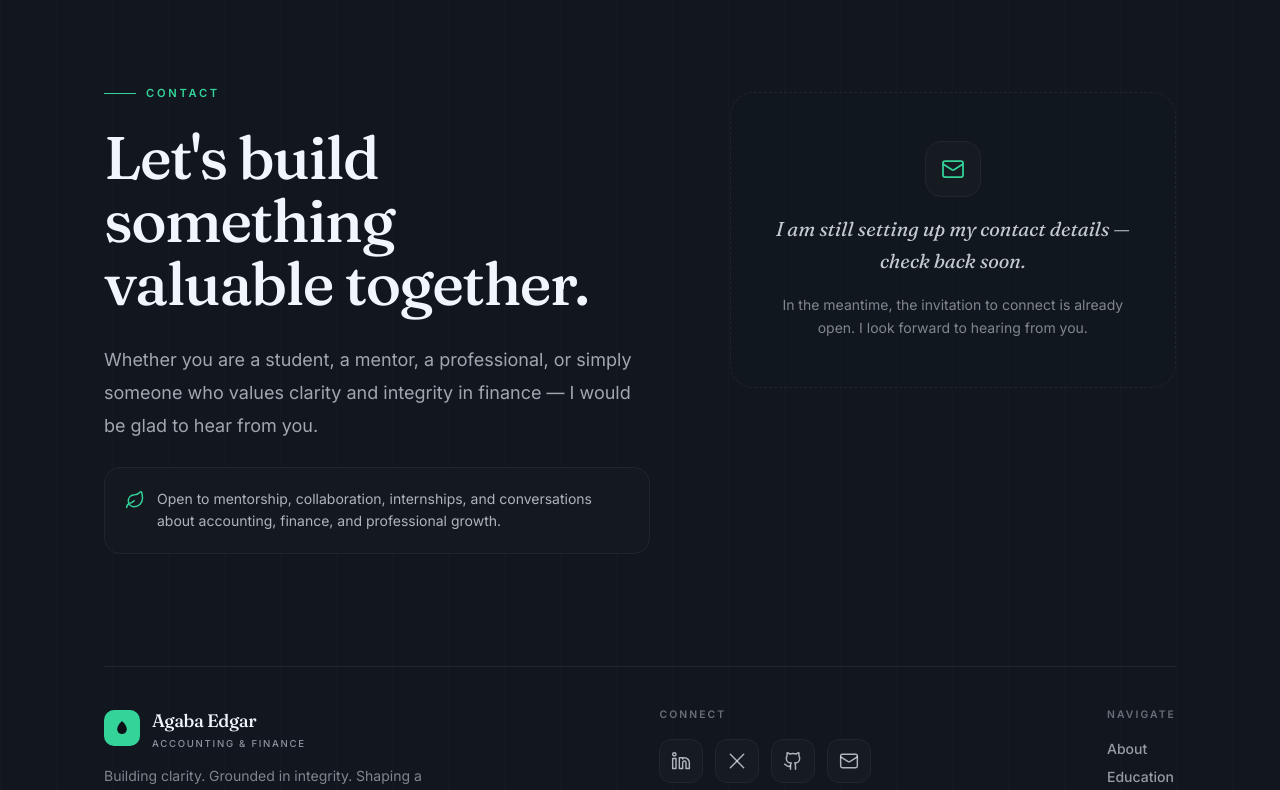
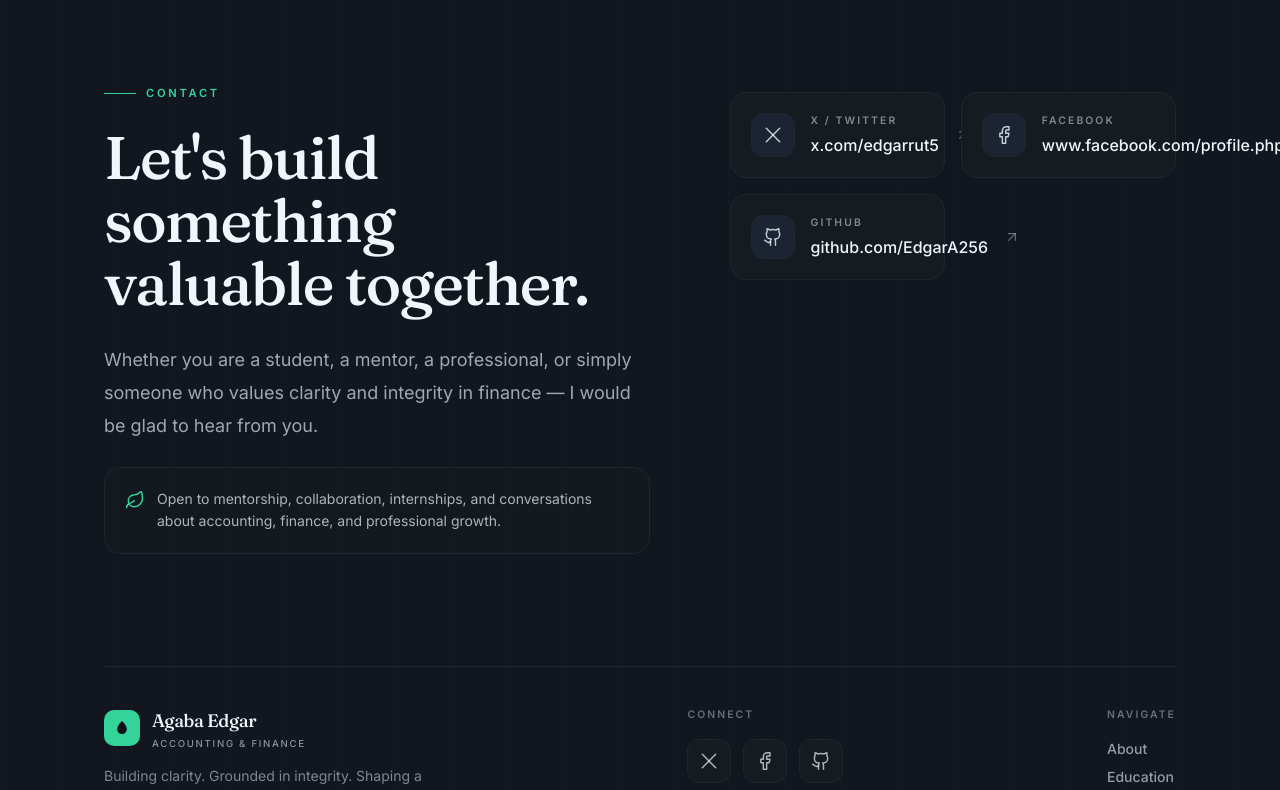
Before and after one commit to EdgarA256/portfolio, a React (Vite) app: page / in a window 1280 px wide. Shown: the part 9880-10670 px from the top of the page. Built offline with nearby package versions, Linux system fonts and the light colour scheme.

Commit message:
Add social links: X, Facebook, GitHub to footer and profile data

```diff
--- a/src/components/Contact.tsx
+++ b/src/components/Contact.tsx
@@ -4,10 +4,9 @@ import { Reveal } from "./Reveal";
 import { Wordmark } from "./Wordmark";
 
 const socialLinks = [
-  { label: "LinkedIn", icon: "linkedin", href: "#" },
-  { label: "X / Twitter", icon: "twitter", href: "#" },
-  { label: "GitHub", icon: "github", href: "#" },
-  { label: "Email", icon: "mail", href: "#" },
+  { label: "X / Twitter", icon: "twitter", href: "https://x.com/edgarrut5" },
+  { label: "Facebook", icon: "facebook", href: "https://www.facebook.com/profile.php?id=61550744050874" },
+  { label: "GitHub", icon: "github", href: "https://github.com/EdgarA256" },
 ];
 
 function ContactChannels() {
--- a/src/components/Icon.tsx
+++ b/src/components/Icon.tsx
@@ -127,9 +127,28 @@ function XIcon(props: React.SVGProps<SVGSVGElement>) {
   );
 }
 
+function FacebookIcon(props: React.SVGProps<SVGSVGElement>) {
+  return (
+    <svg
+      xmlns="http://www.w3.org/2000/svg"
+      viewBox="0 0 24 24"
+      fill="none"
+      stroke="currentColor"
+      strokeWidth="2"
+      strokeLinecap="round"
+      strokeLinejoin="round"
+      aria-hidden="true"
+      {...props}
+    >
+      <path d="M18 2h-3a5 5 0 0 0-5 5v3H7v4h3v8h4v-8h3l1-4h-4V7a1 1 0 0 1 1-1h3z" />
+    </svg>
+  );
+}
+
 icons.linkedin = LinkedInIcon as unknown as LucideIcon;
 icons.github = GitHubIcon as unknown as LucideIcon;
 icons.twitter = XIcon as unknown as LucideIcon;
+icons.facebook = FacebookIcon as unknown as LucideIcon;
 
 type IconProps = {
   name: string;
--- a/src/data/profile.ts
+++ b/src/data/profile.ts
@@ -56,7 +56,11 @@ export const profile = {
   whatsapp: "",
   linkedin: "",
   location: "Kabale, Uganda",
-  socials: [] as { label: string; href: string; icon: string }[],
+  socials: [
+    { label: "X / Twitter", href: "https://x.com/edgarrut5", icon: "twitter" },
+    { label: "Facebook", href: "https://www.facebook.com/profile.php?id=61550744050874", icon: "facebook" },
+    { label: "GitHub", href: "https://github.com/EdgarA256", icon: "github" },
+  ],
   registrationNumber: "2025/A/KAF/1686/F",
   idNumber: "2501501686",
   faculty: "FEMS",
```
